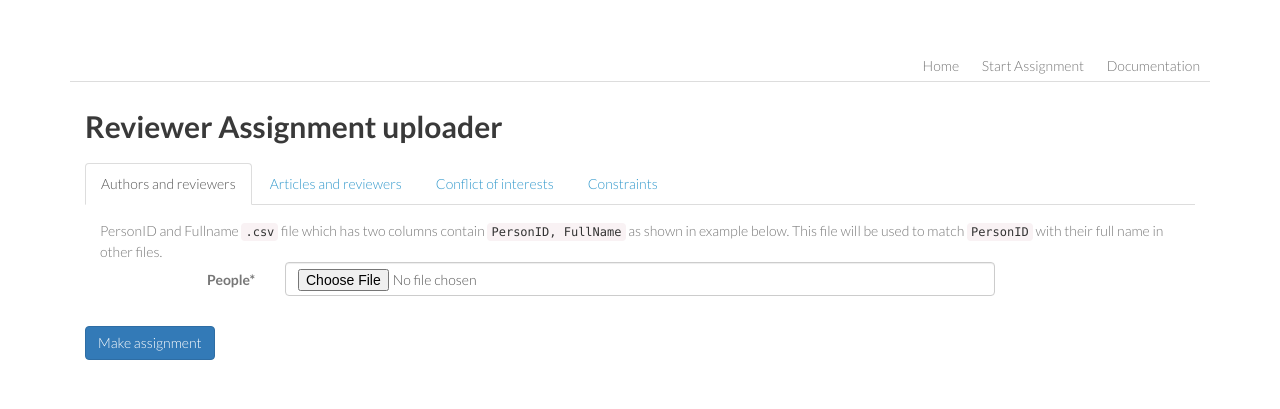
After one commit to daniel-acuna/reviewer_assignment, a Django app: template reviewer_assignment_website/review_assign/templates/review_assign/submit.html in a window 1280 px wide. The commit adds this page. Shown: the top 409 px of the page. Run offline with Django 3.2, Linux system fonts and the light colour scheme; the template is opened without the code that fills it: values that come from a table or form of the project are taken from there, others are empty; some libraries are stand-ins or nearby versions.

Commit message:
customized assignment form with django-crispy-form and example handling of people csv file

```diff
--- /dev/null
+++ b/reviewer_assignment_website/review_assign/forms.py
@@ -0,0 +1,127 @@
+from django import forms
+from crispy_forms.helper import FormHelper
+from crispy_forms.layout import Submit
+from crispy_forms.layout import Layout, Fieldset, ButtonHolder, Submit, Div, HTML
+from crispy_forms.bootstrap import TabHolder, Tab
+from django.core.exceptions import ValidationError
+
+def validate_file_extension(value):
+    import os
+    ext = os.path.splitext(value.name)[1]
+    valid_extensions = ['.csv']
+    if not ext in valid_extensions:
+        raise ValidationError(u'Only CSV files allowed!')
+
+class SubmitAssingmentInformation(forms.Form):
+    #paper_information = forms.FileInput(label='paper_information', required=True)
+    people = forms.FileField(required=True, validators=[validate_file_extension])
+    article_information = forms.FileField(required=False, validators=[validate_file_extension])
+    reviewers = forms.FileField(required=False, validators=[validate_file_extension])
+    coi = forms.FileField(required=False, validators=[validate_file_extension])
+    minimum_reviews_per_article = forms.IntegerField(min_value=0, required=True)
+    maximum_reviews_per_article = forms.IntegerField(min_value=0, required=True)
+    minimum_articles_per_reviewer = forms.IntegerField(min_value=0, required=True)
+    maximum_articles_per_reviewer = forms.IntegerField(min_value=0, required=True)
+
+    def __init__(self, *args, **kwargs):
+        super(SubmitAssingmentInformation, self).__init__(*args, **kwargs)
+        self.helper = FormHelper()
+        self.helper.form_id = 'submit-form'
+        self.helper.form_class = 'form-horizontal'
+        self.helper.label_class = 'col-lg-2'
+        self.helper.field_class = 'col-lg-8'
+        self.helper.form_method = 'post'
+        self.helper.form_action = ''
+        # self.helper.layout = Layout(
+        #     Fieldset('List of people involved in the process (authors and reviewers)',
+        #         HTML('''
+        #         PersonID and Fullname <code>.csv</code> file which has two columns contain <code>PersonID, FullName</code>
+        #         as shown in example below.
+        #         This file will be used to match <code>PersonID</code> with their full name in other files.
+        #         '''),
+        #         Div('people', title='List of people involved in the review process')
+        #     ),
+        #     Fieldset('Articles and reviewers',
+        #         HTML('''
+        #         Papers information <code>.csv</code> file where columns contain
+        #         <code>PaperID, Title, Abstract, PersonID list</code>.
+        #         Recommended delimiter for the csv file are <code>,</code> or <code>\t</code>.
+        #         Example of the csv file is showed below.
+        #         '''),
+        #         Div('article_information', title='Information about articles'),
+        #         HTML('''
+        #         Reviewers Abstract <code>.csv</code> which has two columns: <code>PersonID, Abstract</code>.
+        #         '''),
+        #         Div('reviewers', title='Information about reviewers'),
+        #     ),
+        #     Fieldset('Conflict of interests',
+        #         HTML('''
+        #         Pairs of <code>PaperID</code> and <code>PersonID</code> indicating which articles cannot be reviewed
+        #         by person ID. The system will automatically set co-authors as having conflict of interests.
+        #         '''),
+        #         Div('coi', title='Conflict of interests', label='Conflicts of interests')
+        #     ),
+        #     Fieldset('Constraints',
+        #         HTML('''
+        #         Set the limits of reviews per article and articles per reviewer
+        #         '''),
+        #         Div('minimum_reviews_per_article'),
+        #         Div('maximum_reviews_per_article'),
+        #         Div('minimum_articles_per_reviewer'),
+        #         Div('maximum_articles_per_reviewer')
+        #
+        #     ),
+        #     ButtonHolder(
+        #         Submit('Make assignment', 'Make assignment')
+        #     )
+        #
+        # )
+
+        # With tabs
+        self.helper.layout = Layout(
+            TabHolder(
+                Tab('Authors and reviewers',
+                        HTML('''
+                        PersonID and Fullname <code>.csv</code> file which has two columns contain <code>PersonID, FullName</code>
+                        as shown in example below.
+                        This file will be used to match <code>PersonID</code> with their full name in other files.
+                        '''),
+                        Div('people', title='List of people involved in the review process')
+                    )
+                ,
+                Tab('Articles and reviewers',
+                    HTML('''
+                    Papers information <code>.csv</code> file where columns contain
+                    <code>PaperID, Title, Abstract, PersonID list</code>.
+                    Recommended delimiter for the csv file are <code>,</code> or <code>\t</code>.
+                    Example of the csv file is showed below.
+                    '''),
+                    Div('article_information', title='Information about articles'),
+                    HTML('''
+                    Reviewers Abstract <code>.csv</code> which has two columns: <code>PersonID, Abstract</code>.
+                    '''),
+                    Div('reviewers', title='Information about reviewers')
+                ),
+                Tab('Conflict of interests',
+                    HTML('''
+                    Pairs of <code>PaperID</code> and <code>PersonID</code> indicating which articles cannot be reviewed
+                    by person ID. The system will automatically set co-authors as having conflict of interests.
+                    '''),
+                    Div('coi', title='Conflict of interests', label='Conflicts of interests')
+                ),
+                Tab('Constraints',
+                    HTML('''
+                    Set the limits of reviews per article and articles per reviewer
+                    '''),
+                    Div('minimum_reviews_per_article'),
+                    Div('maximum_reviews_per_article'),
+                    Div('minimum_articles_per_reviewer'),
+                    Div('maximum_articles_per_reviewer')
+                ),
+            ),
+            ButtonHolder(
+                Submit('Make assignment', 'Make assignment')
+            )
+        )
+
+        #self.helper.add_input(Submit('Make assignment', 'Make assignment'))
--- /dev/null
+++ b/reviewer_assignment_website/review_assign/templates/review_assign/submit.html
@@ -0,0 +1,29 @@
+{% load crispy_forms_tags %}
+<!DOCTYPE html>
+<html>
+  <head>
+      {% load staticfiles %}
+      <script src="https://code.jquery.com/jquery-2.1.3.min.js"></script>
+      <script src="//maxcdn.bootstrapcdn.com/bootstrap/3.3.2/js/bootstrap.min.js"></script>
+        <link href="//maxcdn.bootstrapcdn.com/bootstrap/3.3.2/css/bootstrap.min.css" rel="stylesheet">
+
+        <link rel="stylesheet" type="text/css" href="{% static 'home/style.css' %}" />
+        <link rel="stylesheet" href="{% static 'home/font-awesome/css/font-awesome.min.css' %}">
+  </head>
+  <body>
+    <div class="container">
+        <div class="pagetab"> <!-- tabs go here -->
+            <li><a href="../">Home</a></li>
+            <li><a href="./">Start Assignment</a></li>
+            <li><a href="./">Documentation</a></li>
+        </div>
+
+    <div class="col-md-12">
+        <h2><b>Reviewer Assignment uploader</b></h2>
+    </div>
+    <div class="col-md-12">
+        {% crispy form %}
+    </div>
+    </div>
+  </body>
+</html>
--- a/reviewer_assignment_website/review_assign/urls.py
+++ b/reviewer_assignment_website/review_assign/urls.py
@@ -2,7 +2,7 @@ from django.conf.urls import patterns, include, url
 from review_assign import views
 
 urlpatterns = patterns('',
-    url(r'^$', views.index, name='index'),
-    url(r'^result$', views.result, name='index'),
+    url(r'^$', views.index.as_view(), name='index'),
+    url(r'^result/(?P<people_fn>.+)/$', views.result, name='result'),
     url(r'^ajax-upload$', views.import_uploader, name="my_ajax_upload"),
 )
```
Also changed, not shown: reviewer_assignment_website/review_assign/templates/review_assign/result.html (+5 -2 lines), reviewer_assignment_website/review_assign/views.py (+49 -8 lines), reviewer_assignment_website/reviewer_assignment_website/settings.py (+8 -1 lines).
